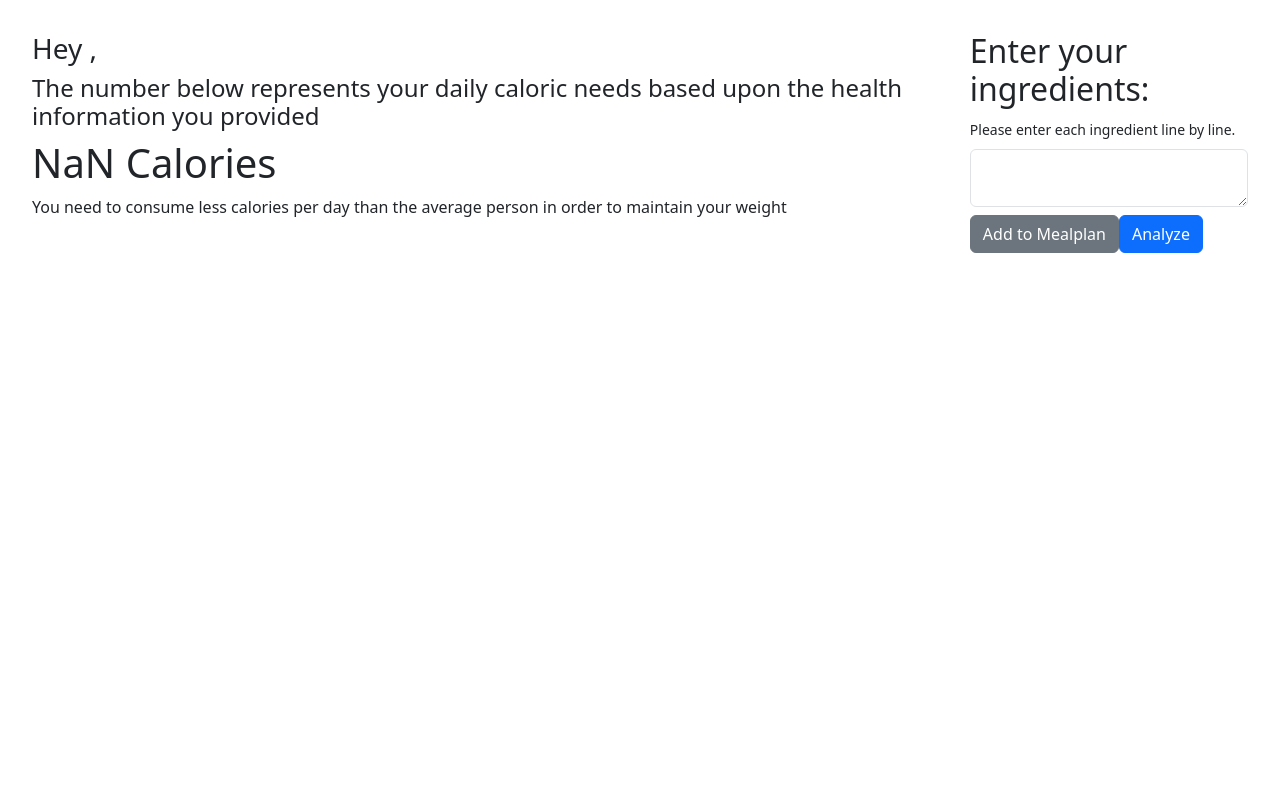
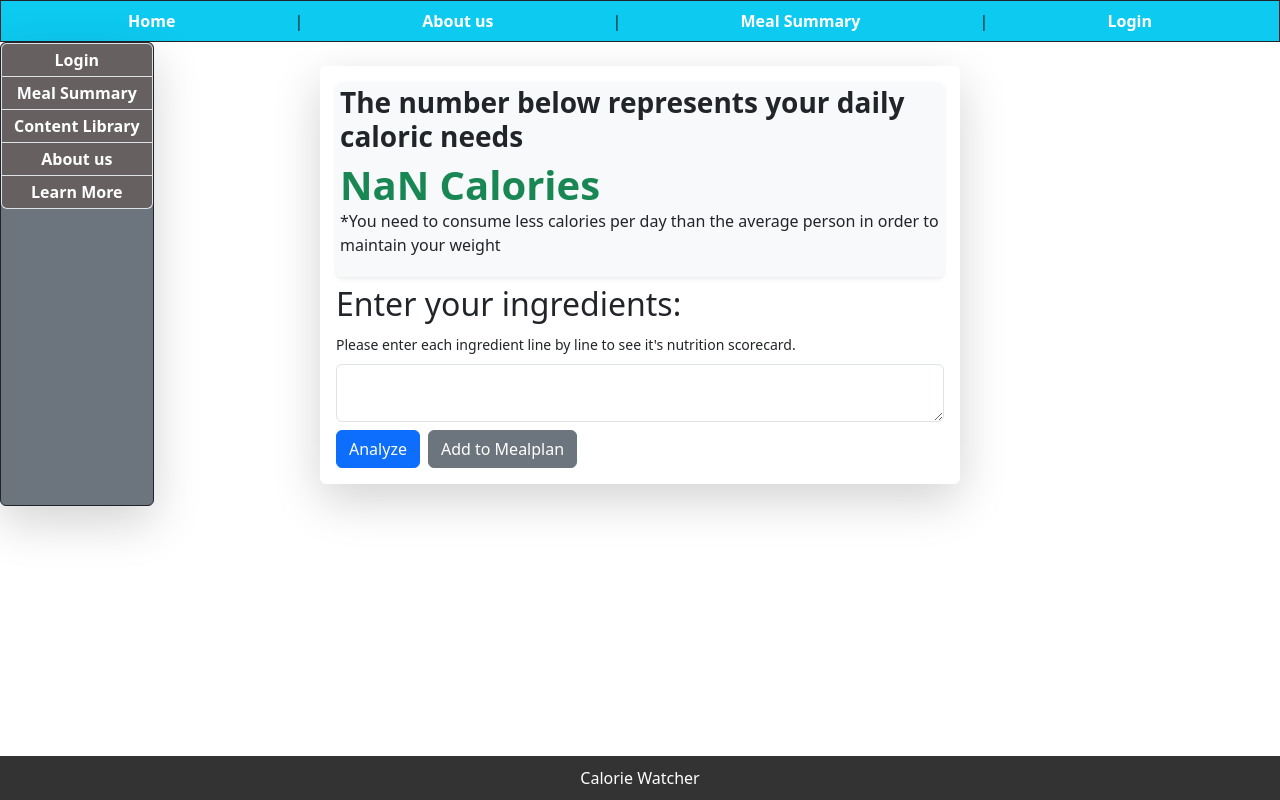
Before and after one commit to Ahmd-zaidan8a8/Project-2, a React (Vite) app: page / in a window 1280 px wide. Built offline with nearby package versions, Linux system fonts and the light colour scheme.

Commit message:
styling for nav, footer, sidebar, and homepage elements

```diff
--- a/src/App.jsx
+++ b/src/App.jsx
@@ -14,9 +14,9 @@ const App = () => {
 
   return (
     <div>
-      {/* <Navbar /> */}
+      <Navbar />
 
-      {/* <Sidebar /> */}
+      <Sidebar />
 
       <Routes>
         <Route path="/" element={<HomePage loginData={loginData}/>} />
@@ -24,7 +24,7 @@ const App = () => {
         <Route path="/summarylist" element={<SummaryList/>} />
       </Routes>
 
-      {/* <Footer /> */}
+      <Footer />
     </div>
   );
 };
--- a/src/components/DailyNutrionCard.jsx
+++ b/src/components/DailyNutrionCard.jsx
@@ -11,18 +11,18 @@ function DailyNutritionCard({ nutritionDetails }) {
     }
 
     return (
-        <section id="dailyNutritionCard">
+        <section className="table-responsive border border-1 rounded shadow-sm p-1 mt-4" id="dailyNutritionCard">
             <div>
                 <h1>Nutrition Facts</h1>
             </div>
             <div>
                 <h3>Amount Per Serving</h3>
             </div>
-            <table className="table">
+            <table className="table table-striped">
                 <thead>
                     <tr>
-                        <th scope="col">Calories</th>
-                        <th scope="col">{calories}</th>
+                        <th className="fs-3" scope="col">Calories</th>
+                        <th className="fs-3" scope="col">{calories}</th>
                     </tr>
                     <tr>
                     <th scope="col"></th>
--- a/src/components/Footer.jsx
+++ b/src/components/Footer.jsx
@@ -2,7 +2,7 @@ import React from 'react'
 
 const Footer = () => {
   return (
-    <div>Footer</div>
+    <div className="footer">Calorie Watcher</div>
   )
 }
 
--- a/src/components/Navbar.jsx
+++ b/src/components/Navbar.jsx
@@ -1,5 +1,18 @@
+import { Link } from "react-router-dom";
+
+
 const Navbar = () => {
-  return <nav>Navbar</nav>;
+
+  return (
+    <nav className="d-flex justify-content-evenly navbar navbar-light p-2 bg-info border border-1 border-dark">
+      <Link className="nav-link text-white fw-bold" to="/">Home</Link> |
+      <Link className="nav-link text-white fw-bold" >About us</Link> |
+      <Link className="nav-link text-white fw-bold" to="summarylist">Meal Summary</Link> |
+      <Link className="nav-link text-white fw-bold" to="login">Login</Link>
+
+    </nav>
+
+  )
 };
 
 export default Navbar;
--- a/src/components/Sidebar.jsx
+++ b/src/components/Sidebar.jsx
@@ -1,8 +1,29 @@
 import React from 'react'
+import { Link } from 'react-router-dom'
+import { useLocation } from "react-router-dom"
 
 const Sidebar = () => {
+  const location = useLocation();
+
+  // Define pages where the sidebar should be hidden
+  const pagesWithHiddenSidebar = ['/login'];
+
+  // Determine if the sidebar should be hidden based on the current route
+  const isSidebarHidden = pagesWithHiddenSidebar.includes(location.pathname);
+
+  if (isSidebarHidden) {
+    return null; // Return null to hide the sidebar
+  }
+
   return (
-    <div>Sidebar</div>
+    <div className="sidebar list-group fw-bold bg-secondary text-center text-wrap shadow-lg border border-1 border-dark">
+      <Link to="/login" className="sidebarLinks list-group-item list-group-item-action p-1 text-white">Login</Link>
+      <Link to="summary"className="sidebarLinks list-group-item list-group-item-action p-1 text-white">Meal Summary</Link>
+      <Link className="sidebarLinks list-group-item list-group-item-action p-1 text-white">Content Library</Link>
+      <Link to="/aboutus" className="sidebarLinks list-group-item list-group-item-action p-1 text-white">About us</Link>
+
+      <Link className="sidebarLinks list-group-item list-group-item-action p-1 text-white hover">Learn More</Link>
+      </div>
   )
 }
 
--- a/src/components/UserInfoCardHome.jsx
+++ b/src/components/UserInfoCardHome.jsx
@@ -16,20 +16,14 @@ function UserInfoCardHome({gender, height, userName, weight}) {
     }
     const burn = calcCalories(weight , height);
     return (
-        <section id="userInfoCardHome">
+        <section className="bg-light rounded shadow-sm p-1 mb-2" id="userInfoCardHome">
 
-            <h3>Hey {userName}, </h3>
-            <h4>The number below represents your daily caloric needs based upon the health information you provided</h4>
+            <h4 className="fw-bold fs-3">The number below represents your daily caloric needs</h4>
             <div>
-                <h1>{burn} Calories</h1>
-                {burn > 2000 ? <p>You need to consume more calories per day than the average person in order to maintain your weight</p>:
-                 <p>You need to consume less calories per day than the average person in order to maintain your weight</p>}
+                <h1 className="text-success fw-bold d-inline rounded ">{burn} Calories</h1>
+                {burn > 2000 ? <p>*You need to consume more calories per day than the average person in order to maintain your weight</p>:
+                 <p>*You need to consume less calories per day than the average person in order to maintain your weight</p>}
             </div>
-
-            {/* <p>Below you will find our analysis tool, which allows you to enter any food items by weight and receive detailed nutritional information</p>
-
-            <p>You can then capture these nutrient details and track your calories in your mealplan manager by clicking on the "add meal" button</p> */}
-
         </section>
     )
 }
--- a/src/index.css
+++ b/src/index.css
@@ -1,4 +1,42 @@
 
 body {
-    padding: 2rem;
+    /* padding: .25rem; */
 }
+
+/* footer {
+    position: absolute;
+    bottom: 0;
+    left:0
+} */
+
+.navbar {
+    /* background-color: #e3f2fd;  */
+}
+
+.navlink {
+}
+
+.sidebar {
+        height: 58vh;
+        width: 12vw;
+        color: #fff;
+        position:absolute
+
+
+}
+
+.sidebarLinks {
+        background-color: #666060;
+        color: white;
+        padding: 10px;
+}
+
+.footer {
+    position: fixed;
+    bottom: 0;
+    width: 100%;
+    background-color: #333;
+    color: #fff;
+    text-align: center;
+    padding: 10px 0;
+  }
--- a/src/pages/HomePage.jsx
+++ b/src/pages/HomePage.jsx
@@ -3,6 +3,7 @@ import FoodInfo from "../components/FoodInfo";
 import { useForm } from "react-hook-form";
 import UserInfoCardHome from "../components/UserInfoCardHome";
 import SummaryList from "./SummaryList";
+import DailyNutritionCard from "../components/DailyNutrionCard";
 
 const HomePage = ({ loginData }) => {
   const [meals, setMeals] = useState([]);
@@ -51,8 +52,8 @@ const HomePage = ({ loginData }) => {
 
 
   return (
-    <div>
-      <div className={isConsumed ? "d-none" : "d-flex justify-content-between"}>
+    <div className="w-100 d-flex justify-content-center mt-4">
+      <div className={isConsumed ? "d-none" : "d-flex flex-column w-50 shadow-lg rounded p-3"}>
         <UserInfoCardHome
           gender={gender}
           height={height}
@@ -62,7 +63,7 @@ const HomePage = ({ loginData }) => {
         />
         <div>
           <h2>Enter your ingredients: </h2>
-          <small>Please enter each ingredient line by line.</small>
+          <small>Please enter each ingredient line by line to see it's nutrition scorecard.</small>
           {/* TODO:the data in a form of object */}
           <form
             onSubmit={handleSubmit(({ ingr }) => {
@@ -79,18 +80,20 @@ const HomePage = ({ loginData }) => {
               ></textarea>
             </div>
 
-            <div className="d-felx jsutify-content-start">
+            <div className="d-flex justify-content-start">
+
+              <button type="submit" className="btn btn-primary">
+                Analyze
+              </button>
               <button
                 type="submit"
-                className="btn btn-secondary"
+                className="btn btn-secondary ms-2"
               >
                 Add to Mealplan
               </button>
-              <button type="submit" className="btn btn-primary">
-                Analyze
-              </button>
             </div>
           </form>
+
         </div>
         {/* <div>{isSubmitted && <FoodInfo ingr={ingr} />}</div> */}
       </div>
@@ -107,8 +110,10 @@ const HomePage = ({ loginData }) => {
               Back to Home Page
             </button>
           </div>
+
         </div>
       )}
+
     </div>
   );
 };
--- a/src/pages/LoggedIn.jsx
+++ b/src/pages/LoggedIn.jsx
@@ -10,8 +10,8 @@ const LoggedIn = ({setLoginData}) => {
 
   return (
 
-    <div className="container-fluid w-50">
-    <h1 className="d-flex justify-content-center mb-3 shadow-lg bg-primary p-1 rounded text-white">Let's Get Started</h1>
+    <div className="container w-50 mt-5" >
+    <h1 className="d-flex justify-content-center mb-3 bg-gradient shadow-lg bg-primary p-1 rounded text-white">Let's Get Started</h1>
       <p className="d-flex justify-content-center mb-3">Please enter your health information below</p>
       <form className="shadow-lg p-4 radius rounded"
         onSubmit={handleSubmit((data) => {
@@ -68,8 +68,8 @@ const LoggedIn = ({setLoginData}) => {
           />
         </div>
 
-        <button type="submit" className="btn btn-primary">
-          Login
+        <button type="submit" className="btn btn-primary bg-gradient">
+          Submit
         </button>
       </form>
     </div>
```
